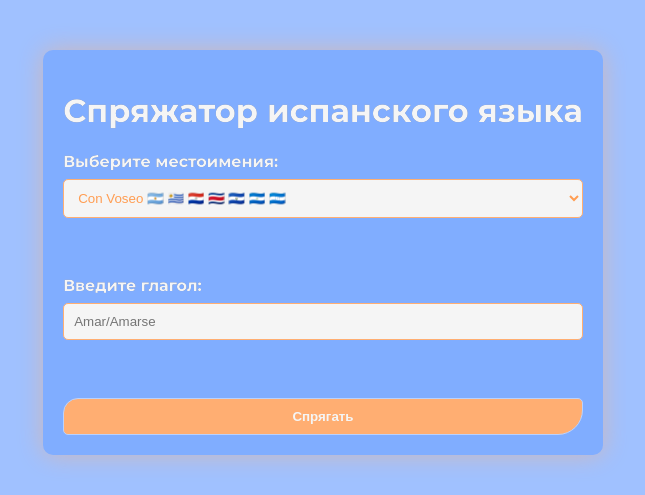
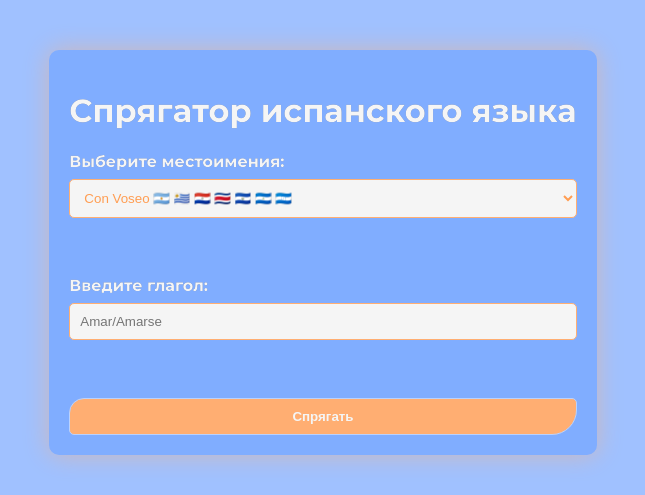
Before and after one commit to IlyaMckay/Spanish-verbs-conjugator, a Flask app: page / in a window 1280 px wide. Shown: the top 495 px of the page, without its empty margins (317-962 px from the left). Run offline with Flask 3, Linux system fonts and the light colour scheme.

Commit message:
one line data change

```diff
--- a/app/templates/index.html
+++ b/app/templates/index.html
@@ -8,7 +8,7 @@
 </head>
 <body>
     <div class="container" style="width: max-content">
-        <h1>Спряжатор испанского языка</h1>
+        <h1>Спрягатор испанского языка</h1>
         <form action="/result" method="post">
             <label for="region">Выберите местоимения:</label>
             <select id="region" name="region">
```
